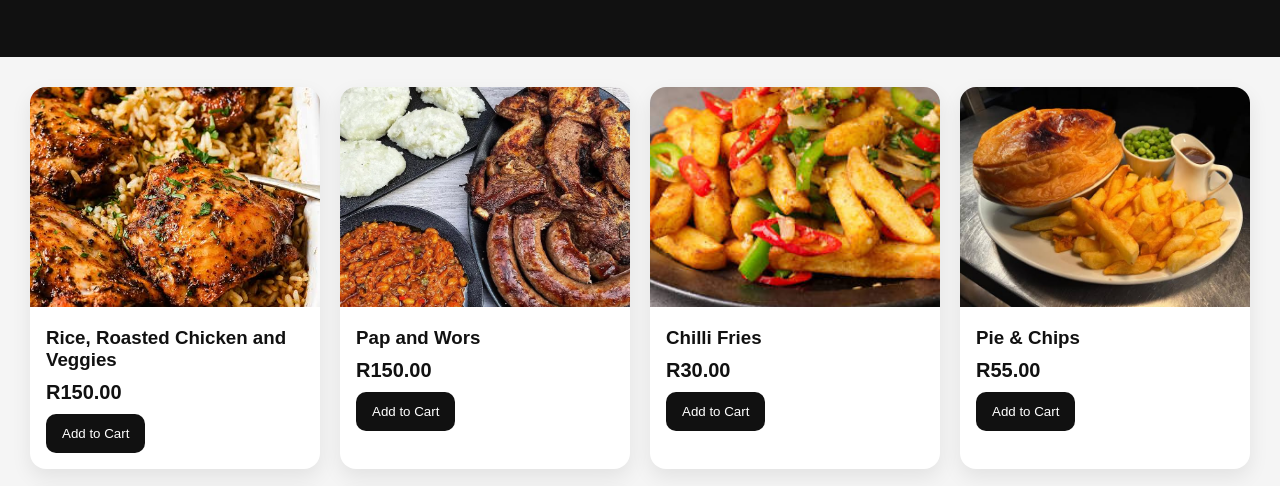
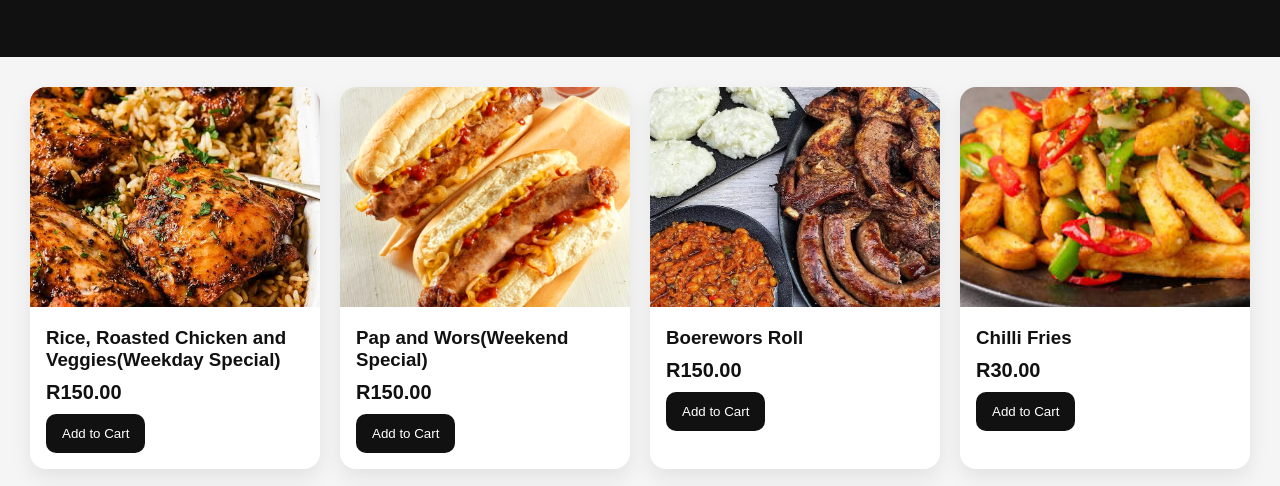
Before and after one commit to edwardmawela222/kasiflame, a plain HTML site: page index.html in a window 1280 px wide. Shown: the part 235-721 px from the top of the page. Drawn offline with Linux system fonts and the light colour scheme.

Commit message:
Update menu items and improve product details

```diff
--- a/index.html
+++ b/index.html
@@ -166,18 +166,24 @@
 const products = [
   {
     id:1,
-    name:'Rice, Roasted Chicken and Veggies',
+    name:'Rice, Roasted Chicken and Veggies(Weekday Special)',
     price:150,
     image:'assets/images/roastchicken3.jpeg'
   },
   {
     id:2,
-    name:'Pap and Wors',
+    name:'Pap and Wors(Weekend Special)',
+    price:150,
+    image:'assets/images/boerie.png'
+  },
+  {
+    id:3,
+    name:'Boerewors Roll',
     price:150,
     image:'assets/images/worsnpapa.webp'
   },
   {
-    id:3,
+    id:4,
     name:'Chilli Fries',
     price:30,
     image:'assets/images/chillifries.jpeg'
@@ -189,13 +195,13 @@ const products = [
     image:'assets/images/pie.jpeg'
   },
   {
-    id:5,
+    id:6,
     name:'Coke',
     price:15,
     image:'assets/images/coke.jpeg'
   },
    {
-    id:4,
+    id:7,
     name:'Sprite',
     price:15,
     image:'assets/images/download.webp'
```
